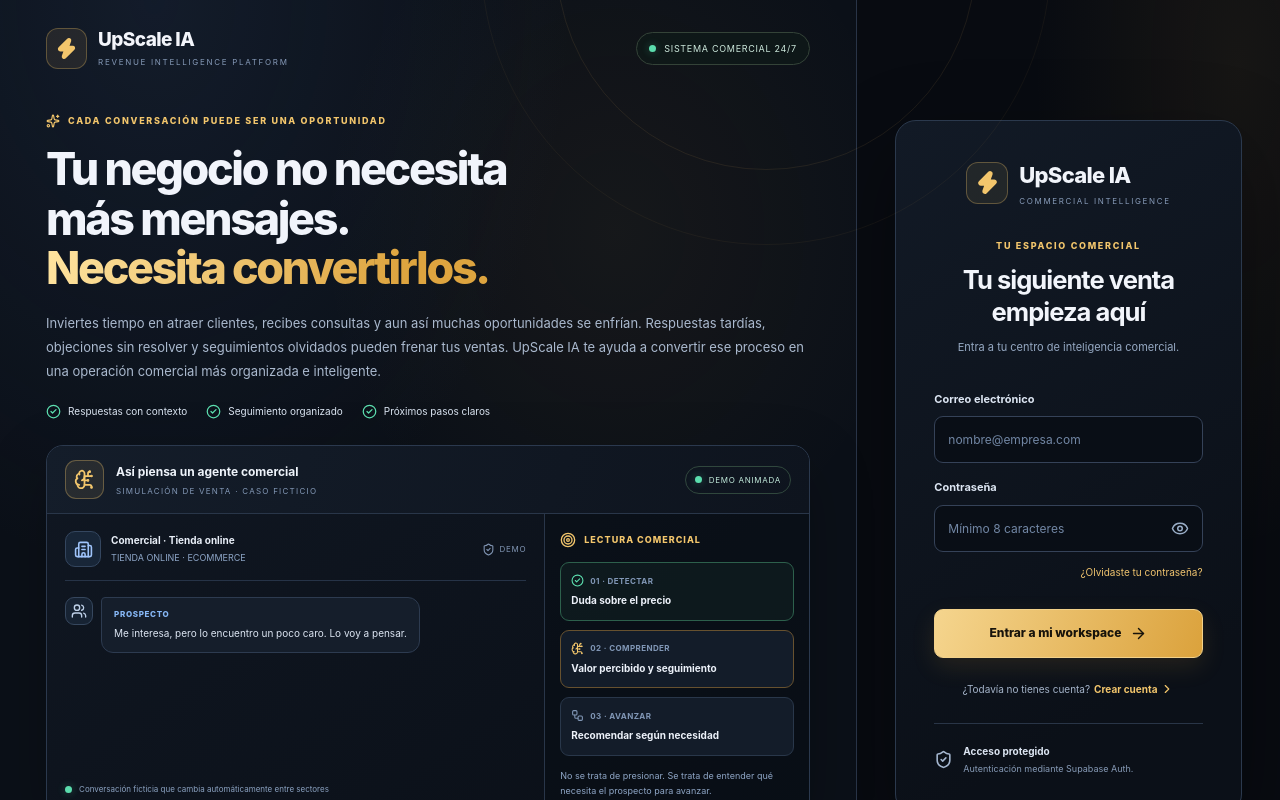
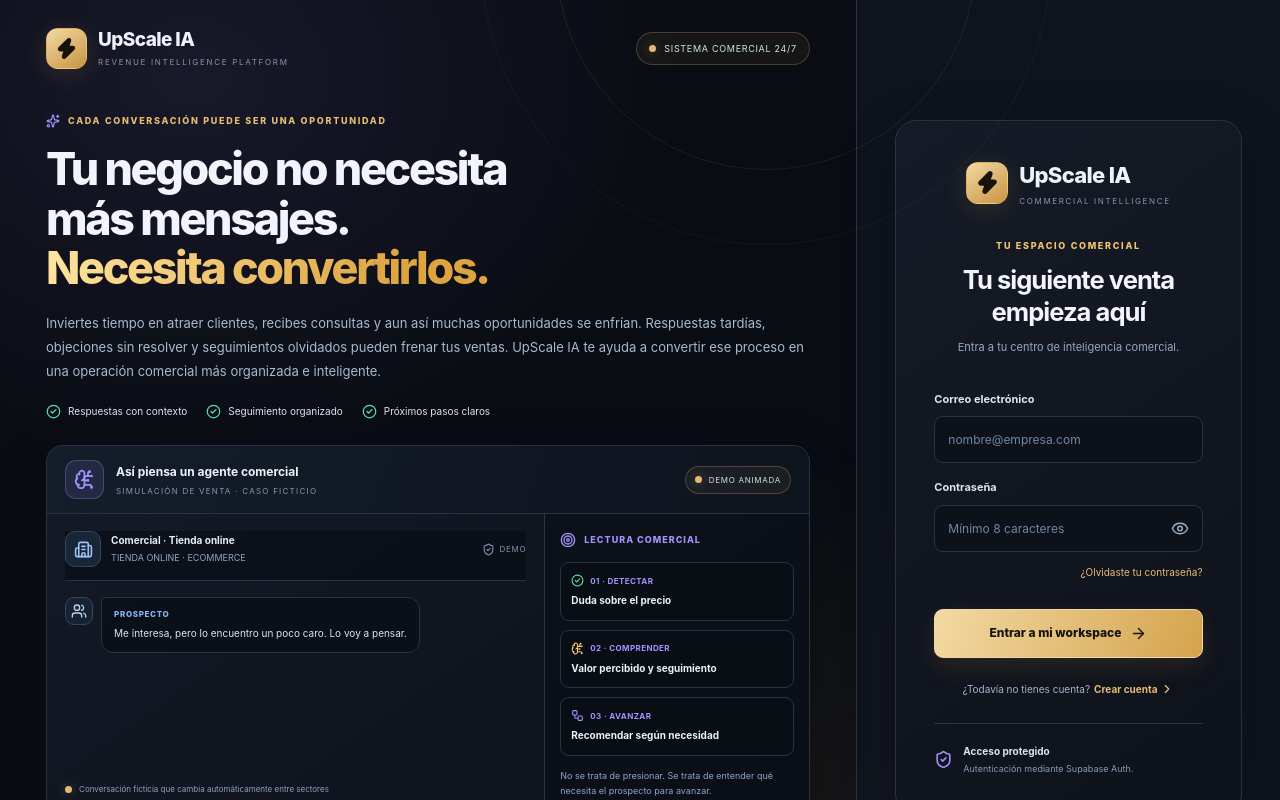
Before and after one commit to contactofmdigital-maker/Agente-COmercial, a Next.js app: page /login in a window 1280 px wide. Shown: the top 800 px of the page. Built offline with nearby package versions, Linux system fonts and the light colour scheme.

Commit message:
Unify UpScale IA visual identity across login and dashboard

```diff
--- a/src/app/globals.css
+++ b/src/app/globals.css
@@ -1886,3 +1886,169 @@
     transition-duration: .01ms !important;
   }
 }
+
+
+
+/* --------------------------------------------------------------------------
+   UpScale IA · Identidad visual unificada
+   Paleta compartida entre acceso y workspace: carbón, oro cálido y violeta.
+   Mantiene la estructura de cada pantalla, unificando superficies y acentos.
+   -------------------------------------------------------------------------- */
+:root {
+  --upscale-bg: #090c12;
+  --upscale-surface: #10151f;
+  --upscale-surface-raised: #151b27;
+  --upscale-border: #293344;
+  --upscale-text: #eef3fb;
+  --upscale-muted: #91a0b7;
+  --upscale-gold: #e6bd72;
+  --upscale-gold-light: #f2d9a3;
+  --upscale-purple: #a393ff;
+  --upscale-purple-soft: rgba(157, 139, 255, .12);
+}
+
+/* Login: mismo fondo carbón y superficies que el dashboard. */
+.premium-login {
+  color: var(--upscale-text);
+  background:
+    radial-gradient(ellipse at 15% 8%, rgba(157, 139, 255, .10), transparent 32%),
+    radial-gradient(ellipse at 70% 92%, rgba(230, 189, 114, .07), transparent 35%),
+    var(--upscale-bg) !important;
+}
+.premium-login .login-showcase {
+  background: transparent;
+  border-color: var(--upscale-border);
+}
+.premium-login .login-panel-wrap {
+  background: rgba(16, 21, 31, .78);
+  border-color: var(--upscale-border);
+}
+.premium-login .login-panel,
+.premium-login .live-demo {
+  background: linear-gradient(145deg, rgba(21, 27, 39, .96), rgba(13, 17, 26, .96));
+  border-color: var(--upscale-border);
+  box-shadow: 0 18px 60px rgba(0, 0, 0, .16);
+}
+.premium-login .showcase-brand-icon,
+.premium-login .login-logo {
+  background: linear-gradient(145deg, var(--upscale-gold-light), #c99442);
+  color: #17130b;
+  box-shadow: 0 5px 24px rgba(215, 163, 75, .16);
+}
+.premium-login .showcase-brand strong,
+.premium-login .login-brand strong {
+  color: var(--upscale-text);
+}
+.premium-login .showcase-brand small,
+.premium-login .login-brand small {
+  color: #8996ac;
+}
+.premium-login .showcase-copy h2 span,
+.premium-login .login-eyebrow,
+.premium-login .showcase-eyebrow,
+.premium-login .login-text-button,
+.premium-login .login-switch button {
+  color: var(--upscale-gold);
+}
+.premium-login .showcase-eyebrow svg,
+.premium-login .demo-heading-icon,
+.premium-login .reading-title,
+.premium-login .reading-card span {
+  color: var(--upscale-purple);
+}
+.premium-login .demo-heading-icon,
+.premium-login .chat-avatar.avatar-agent,
+.premium-login .reading-card-active,
+.premium-login .reading-card-warm {
+  background: var(--upscale-purple-soft);
+  border-color: rgba(163, 147, 255, .28);
+}
+.premium-login .demo-header,
+.premium-login .demo-chat-column,
+.premium-login .commercial-reading,
+.premium-login .showcase-footer,
+.premium-login .login-security {
+  border-color: var(--upscale-border);
+}
+.premium-login .chat-bubble,
+.premium-login .reading-card,
+.premium-login .demo-contact-row {
+  background: rgba(9, 12, 18, .62);
+  border-color: var(--upscale-border);
+}
+.premium-login .chat-line-agent .chat-bubble {
+  border-color: rgba(163, 147, 255, .24);
+}
+.premium-login .login-form input,
+.premium-login .login-form input:focus {
+  background: #0c111a;
+  border-color: var(--upscale-border);
+  color: var(--upscale-text);
+}
+.premium-login .login-form input:focus {
+  border-color: var(--upscale-gold);
+  box-shadow: 0 0 0 3px rgba(230, 189, 114, .12);
+}
+.premium-login .login-submit {
+  background: linear-gradient(110deg, var(--upscale-gold-light), #d5a34d);
+  border-color: var(--upscale-gold-light);
+  color: #17130b;
+  box-shadow: 0 9px 25px rgba(219, 162, 60, .12);
+}
+.premium-login .login-submit:hover:not(:disabled) {
+  filter: brightness(1.07);
+}
+.premium-login .login-security svg,
+.premium-login .showcase-benefits > div > svg {
+  color: var(--upscale-purple);
+}
+.premium-login .system-status,
+.premium-login .demo-live {
+  border-color: rgba(230, 189, 114, .25);
+  background: rgba(230, 189, 114, .06);
+}
+.premium-login .status-dot {
+  background: var(--upscale-gold);
+  box-shadow: 0 0 12px rgba(230, 189, 114, .38);
+}
+.premium-login a:focus-visible,
+.premium-login button:focus-visible,
+.premium-login input:focus-visible {
+  outline: 2px solid var(--upscale-purple);
+  outline-offset: 3px;
+}
+
+/* Dashboard: conserva su layout CRM y comparte exactamente los mismos acentos. */
+.app-shell {
+  background:
+    radial-gradient(ellipse at 75% 0%, rgba(157, 139, 255, .08), transparent 36%),
+    var(--upscale-bg);
+}
+.brand-mark {
+  background: linear-gradient(145deg, var(--upscale-gold-light), #c99442);
+}
+.brand b span,
+.panel-kicker,
+.eyebrow {
+  color: var(--upscale-gold);
+}
+.button-primary {
+  background: linear-gradient(110deg, var(--upscale-gold-light), #d5a34d);
+  border-color: var(--upscale-gold-light);
+  color: #17130b;
+}
+.ai-icon,
+.assistant-glow,
+.metric-icon.violet {
+  color: var(--upscale-purple);
+  background: var(--upscale-purple-soft);
+  border-color: rgba(163, 147, 255, .24);
+}
+:where(.app-shell) a:focus-visible,
+:where(.app-shell) button:focus-visible,
+:where(.app-shell) input:focus-visible,
+:where(.app-shell) textarea:focus-visible,
+:where(.app-shell) select:focus-visible {
+  outline: 2px solid var(--upscale-purple);
+  outline-offset: 3px;
+}
```
